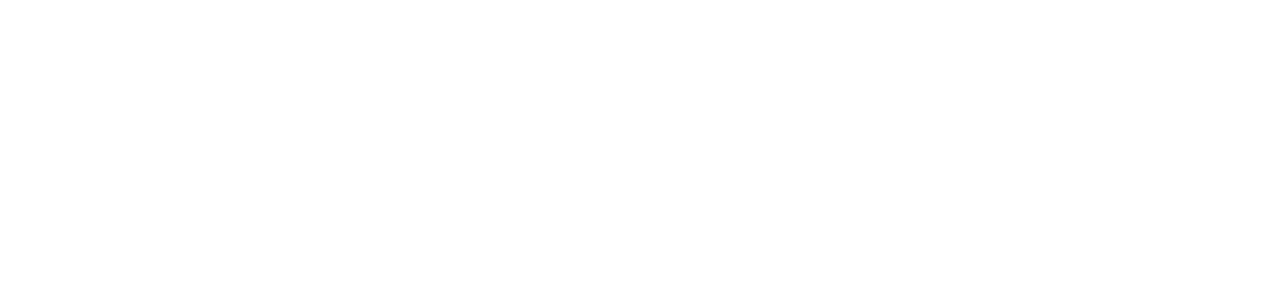
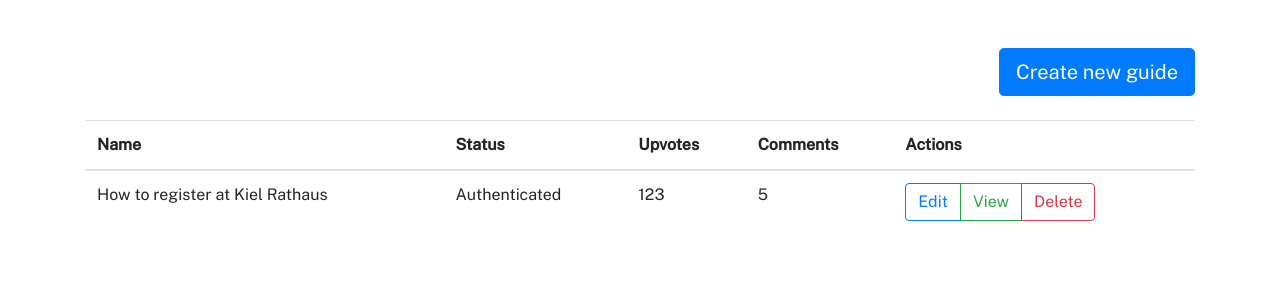
Before and after one commit to AsfandyarHashmi/easykiel, an Angular app: page /dashboard in a window 1280 px wide. Before the commit this address led to /. Shown: the top 300 px of the page. Built offline with nearby package versions, Linux system fonts and the light colour scheme.

Commit message:
Created dashboard template.

```diff
--- a/src/app/app-routing.module.ts
+++ b/src/app/app-routing.module.ts
@@ -2,11 +2,13 @@
 import { Routes, RouterModule } from '@angular/router';
 import { ExampleguideComponent } from './pages/exampleguide/exampleguide.component';
 import { HomeComponent } from './pages/home/home.component';
+import { UserHomeComponent } from './dashboard/user-home/user-home.component';
 
 
 const routes: Routes = [
   { path: 'guide/example', component: ExampleguideComponent },
-  { path: '', component: HomeComponent }
+  { path: '', component: HomeComponent },
+  { path: 'dashboard', component: UserHomeComponent }
 ];
 
 @NgModule({
--- a/src/app/app.module.ts
+++ b/src/app/app.module.ts
@@ -7,13 +7,15 @@
 import { ExampleguideComponent } from './pages/exampleguide/exampleguide.component';
 import { HomeComponent } from './pages/home/home.component';
 import { LoginModalComponent } from './forms/login-modal/login-modal.component';
+import { UserHomeComponent } from './dashboard/user-home/user-home.component';
 
 @NgModule({
   declarations: [
     AppComponent,
     ExampleguideComponent,
     HomeComponent,
-    LoginModalComponent
+    LoginModalComponent,
+    UserHomeComponent
   ],
   imports: [
     BrowserModule,
--- /dev/null
+++ b/src/app/dashboard/user-home/user-home.component.html
@@ -0,0 +1,29 @@
+<div class="container mt-5">
+    <a href="#" class="btn btn-primary btn-lg float-right mb-4">Create new guide</a>
+  <table class="table table-hover">
+    <thead>
+      <tr>
+        <th scope="col">Name</th>
+        <th scope="col">Status</th>
+        <th scope="col">Upvotes</th>
+        <th scope="col">Comments</th>
+        <th scope="col">Actions</th>
+      </tr>
+    </thead>
+    <tbody>
+      <tr>
+        <td>How to register at Kiel Rathaus</td>
+        <td>Authenticated</td>
+        <td>123</td>
+        <td>5</td>
+        <td>
+          <div class="btn-group">
+            <button class="btn btn-outline-primary">Edit</button>
+            <button class="btn btn-outline-success">View</button>
+            <button class="btn btn-outline-danger">Delete</button>
+          </div>
+        </td>
+      </tr>
+    </tbody>
+  </table>
+</div>
--- /dev/null
+++ b/src/app/dashboard/user-home/user-home.component.ts
@@ -0,0 +1,15 @@
+import { Component, OnInit } from '@angular/core';
+
+@Component({
+  selector: 'app-user-home',
+  templateUrl: './user-home.component.html',
+  styleUrls: ['./user-home.component.css']
+})
+export class UserHomeComponent implements OnInit {
+
+  constructor() { }
+
+  ngOnInit() {
+  }
+
+}
```
Also changed, not shown: src/app/dashboard/user-home/user-home.component.css (added), 1 other file (tests, documents, lock files or other folders).
